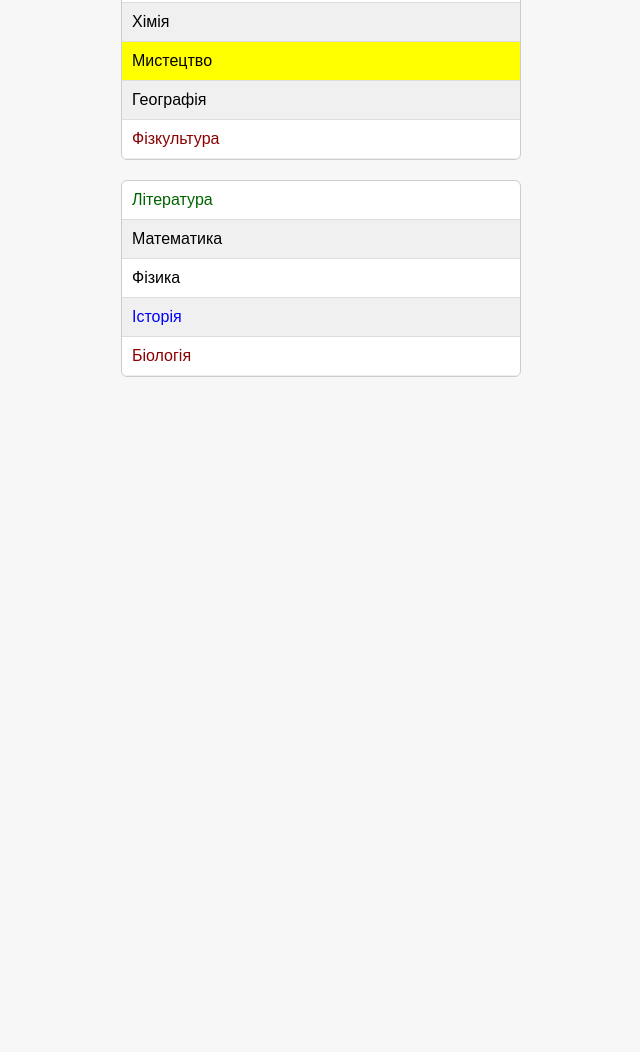
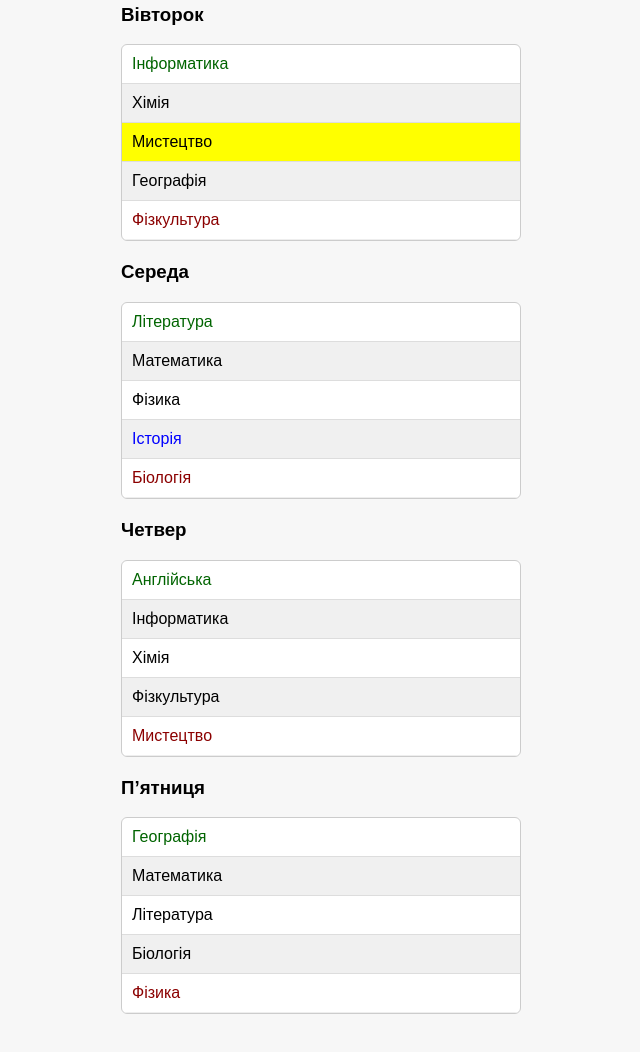
Before and after one commit to skywhywalk3r/HW8.1, a plain HTML site: page index.html in a window 1280 px wide. Shown: the part 350-1402 px from the top of the page, without its empty margins (319-959 px from the left). Before the commit the page ends 800 px from the top, so only its background shows below. Drawn offline with Linux system fonts and the light colour scheme.

Commit message:
Update index.html

```diff
--- a/index.html
+++ b/index.html
@@ -3,7 +3,7 @@
 <head>
     <meta charset="UTF-8">
     <meta name="viewport" content="width=device-width, initial-scale=1.0">
-    <title>Завдання 2</title>
+    <title>Розклад уроків</title>
     <link rel="stylesheet" href="style.css">
 </head>
 <body>
@@ -11,6 +11,7 @@
 <div class="week">
     <h2>Розклад уроків</h2>
 
+    <h3>Понеділок</h3>
     <ul class="day">
         <li>Математика</li>
         <li>Фізика</li>
@@ -19,6 +20,7 @@
         <li>Англійська</li>
     </ul>
 
+    <h3>Вівторок</h3>
     <ul class="day">
         <li>Інформатика</li>
         <li>Хімія</li>
@@ -27,6 +29,7 @@
         <li>Фізкультура</li>
     </ul>
 
+    <h3>Середа</h3>
     <ul class="day">
         <li>Література</li>
         <li>Математика</li>
@@ -34,6 +37,24 @@
         <li>Історія</li>
         <li>Біологія</li>
     </ul>
+
+    <h3>Четвер</h3>
+    <ul class="day">
+        <li>Англійська</li>
+        <li>Інформатика</li>
+        <li>Хімія</li>
+        <li>Фізкультура</li>
+        <li>Мистецтво</li>
+    </ul>
+
+    <h3>П’ятниця</h3>
+    <ul class="day">
+        <li>Географія</li>
+        <li>Математика</li>
+        <li>Література</li>
+        <li>Біологія</li>
+        <li>Фізика</li>
+    </ul>
 </div>
 
 </body>
```
Lines whose indentation alone changed are shown as unchanged.
